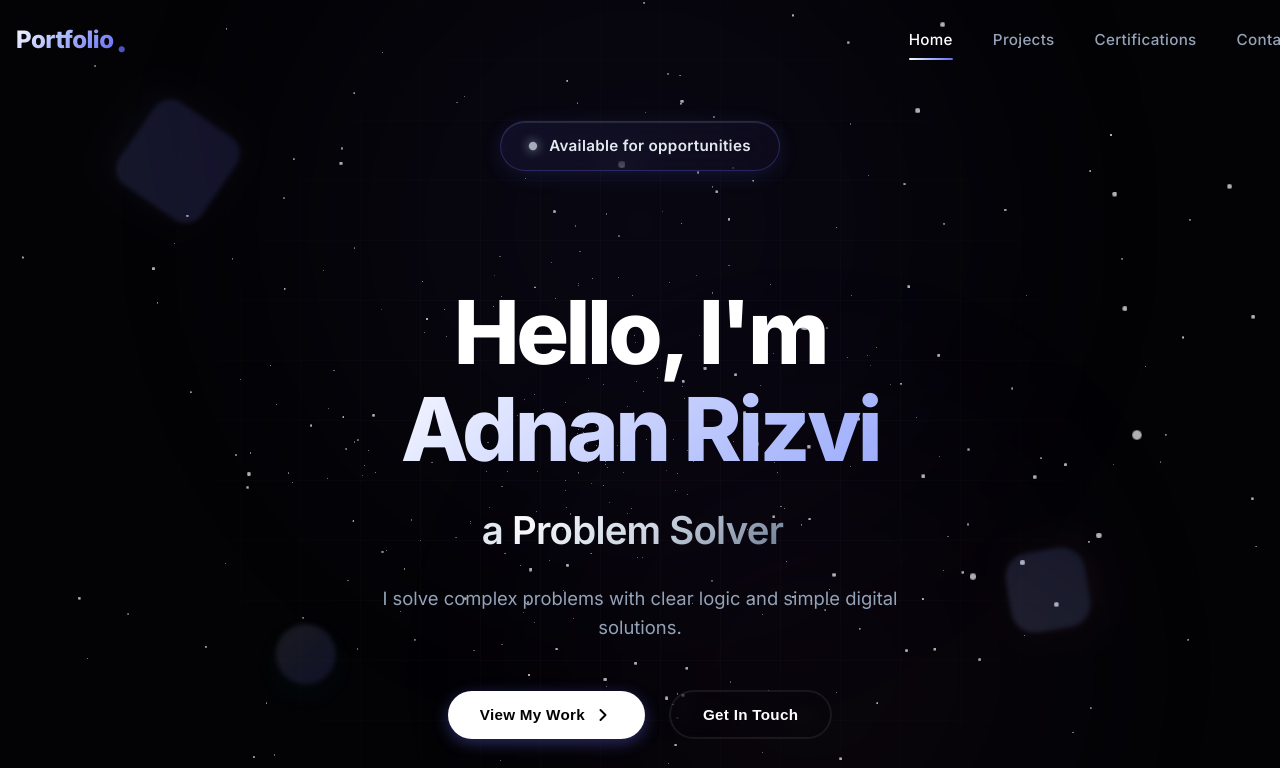
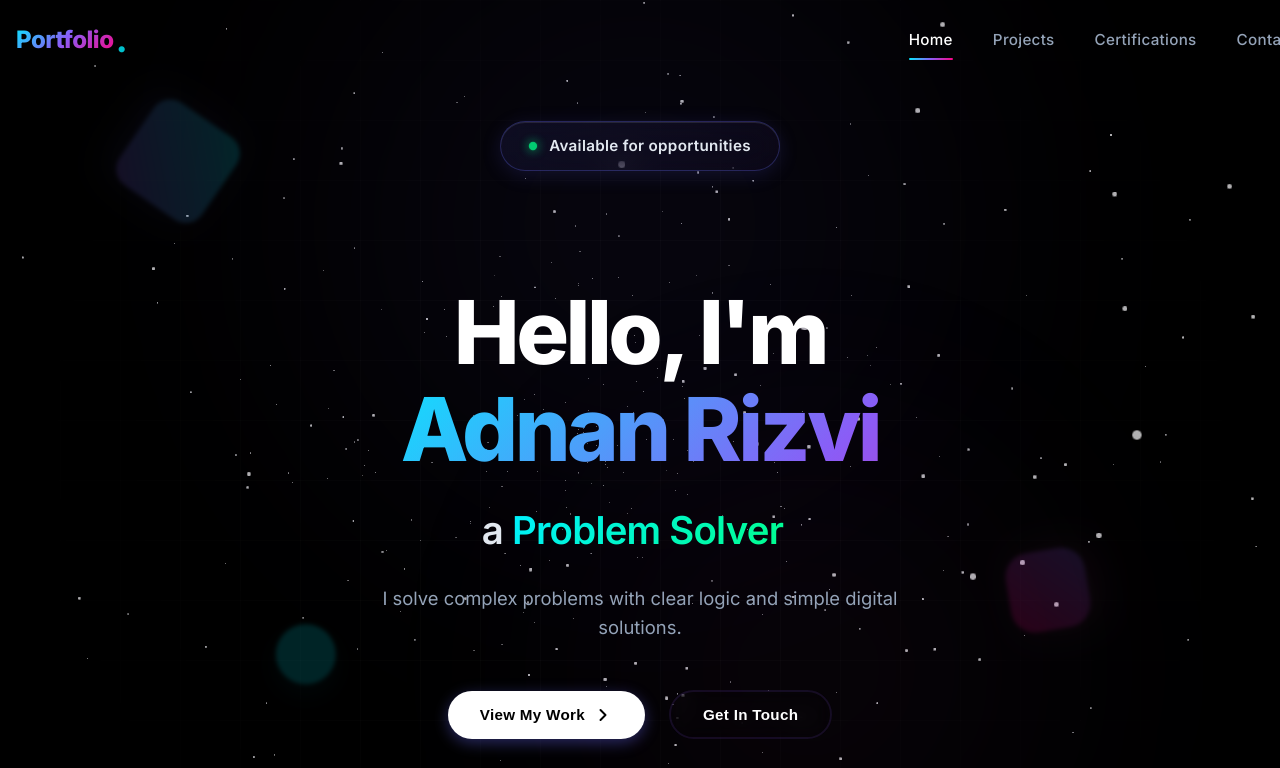
Before and after one commit to adnan275/portfolio, a React (Vite) app: page / in a window 1280 px wide. Shown: the top 768 px of the page. Built offline with nearby package versions, Linux system fonts and the light colour scheme; no server answers.

Commit message:
design: upgrade to high-contrast flashy dark cyberpunk theme with neon glowing accents

```diff
--- a/src/styles/Projects.css
+++ b/src/styles/Projects.css
@@ -19,8 +19,8 @@
     right: 0;
     bottom: 0;
     background: linear-gradient(135deg,
-            rgba(99, 102, 241, 0.03) 0%,
-            rgba(139, 92, 246, 0.03) 100%);
+            rgba(0, 240, 255, 0.04) 0%,
+            rgba(139, 92, 246, 0.04) 100%);
     opacity: 0;
     transition: opacity 0.4s ease;
     pointer-events: none;
@@ -33,9 +33,9 @@
 
 .project-card:hover {
     box-shadow:
-        0 20px 40px rgba(0, 0, 0, 0.4),
+        0 20px 40px rgba(0, 0, 0, 0.6),
         0 0 0 1px var(--border-medium),
-        0 8px 16px rgba(99, 102, 241, 0.15);
+        0 8px 24px rgba(0, 240, 255, 0.12);
 }
 
 .card-image {
@@ -60,6 +60,7 @@
     opacity: 0;
     transition: opacity 0.4s ease;
     pointer-events: none;
+    z-index: 2;
 }
 
 .project-card:hover .card-image::after {
@@ -84,7 +85,7 @@
     inset: 0;
     background: linear-gradient(90deg,
             var(--bg-tertiary) 25%,
-            rgba(99, 102, 241, 0.08) 50%,
+            rgba(0, 240, 255, 0.08) 50%,
             var(--bg-tertiary) 75%);
     background-size: 200% 100%;
     animation: shimmer 1.6s infinite ease-in-out;
@@ -162,9 +163,9 @@
     font-weight: 600;
     border-radius: 100px;
     background: linear-gradient(135deg,
-            rgba(99, 102, 241, 0.08) 0%,
+            rgba(0, 240, 255, 0.08) 0%,
             rgba(139, 92, 246, 0.05) 100%);
-    border: 1px solid rgba(99, 102, 241, 0.2);
+    border: 1px solid rgba(0, 240, 255, 0.2);
     color: var(--text-accent);
     transition: all 0.3s cubic-bezier(0.22, 0.61, 0.36, 1);
     letter-spacing: 0.02em;
@@ -195,7 +196,7 @@
     border-color: transparent;
     color: white;
     transform: translateY(-2px);
-    box-shadow: 0 4px 12px rgba(99, 102, 241, 0.3);
+    box-shadow: 0 4px 12px rgba(0, 240, 255, 0.35);
 }
 
 .card-actions {
--- a/src/styles/variables.css
+++ b/src/styles/variables.css
@@ -1,31 +1,31 @@
 :root {
-    --bg-primary: #030305;
-    --bg-secondary: #08080b;
-    --bg-tertiary: #101014;
-    --bg-elevated: #16161c;
+    --bg-primary: #000000;
+    --bg-secondary: #050508;
+    --bg-tertiary: #0b0b0f;
+    --bg-elevated: #111116;
 
     --text-primary: #ffffff;
     --text-secondary: #94a3b8;
     --text-accent: #e2e8f0;
-    --text-muted: #64748b;
+    --text-muted: #4b5563;
 
-    --accent-primary: #6366f1;
-    --accent-secondary: #818cf8;
-    --accent-tertiary: #a5b4fc;
-    --accent-cyan: #94a3b8;
-    --accent-emerald: #cbd5e1;
-    --accent-amber: #e2e8f0;
-    --accent-glow: rgba(99, 102, 241, 0.15);
+    --accent-primary: #00f0ff;
+    --accent-secondary: #8b5cf6;
+    --accent-tertiary: #ff007f;
+    --accent-cyan: #00f0ff;
+    --accent-emerald: #00ff87;
+    --accent-amber: #ff7b00;
+    --accent-glow: rgba(0, 240, 255, 0.4);
 
-    --gradient-main: linear-gradient(135deg, #ffffff 0%, #a5b4fc 50%, #6366f1 100%);
-    --gradient-neon: linear-gradient(135deg, #ffffff 0%, #cbd5e1 50%, #64748b 100%);
-    --gradient-sunset: linear-gradient(135deg, #ffffff 0%, #e2e8f0 50%, #475569 100%);
-    --gradient-emerald: linear-gradient(135deg, #ffffff 0%, #f1f5f9 50%, #94a3b8 100%);
+    --gradient-main: linear-gradient(135deg, #00f0ff 0%, #8b5cf6 50%, #ff007f 100%);
+    --gradient-neon: linear-gradient(135deg, #00f0ff 0%, #00ff87 100%);
+    --gradient-sunset: linear-gradient(135deg, #ff007f 0%, #ff7b00 100%);
+    --gradient-emerald: linear-gradient(135deg, #00ff87 0%, #60a5fa 100%);
 
-    --gradient-glass: linear-gradient(180deg, rgba(255, 255, 255, 0.03) 0%, rgba(255, 255, 255, 0.01) 100%);
-    --gradient-glass-hover: linear-gradient(180deg, rgba(255, 255, 255, 0.06) 0%, rgba(255, 255, 255, 0.02) 100%);
-    --gradient-dark: linear-gradient(180deg, #030305 0%, #08080b 100%);
-    --gradient-radial-glow: radial-gradient(circle at center, rgba(99, 102, 241, 0.06) 0%, transparent 75%);
+    --gradient-glass: linear-gradient(180deg, rgba(255, 255, 255, 0.05) 0%, rgba(255, 255, 255, 0.01) 100%);
+    --gradient-glass-hover: linear-gradient(180deg, rgba(255, 255, 255, 0.08) 0%, rgba(255, 255, 255, 0.03) 100%);
+    --gradient-dark: linear-gradient(180deg, #000000 0%, #050508 100%);
+    --gradient-radial-glow: radial-gradient(circle at center, rgba(139, 92, 246, 0.15) 0%, transparent 65%);
 
     --spacing-xs: 0.5rem;
     --spacing-sm: 1rem;
@@ -47,15 +47,15 @@
     --shadow-lg: 0 20px 25px -5px rgba(0, 0, 0, 0.5);
     --shadow-xl: 0 25px 50px -12px rgba(0, 0, 0, 0.6);
 
-    --shadow-glow: 0 0 20px rgba(99, 102, 241, 0.06);
-    --shadow-glow-lg: 0 0 40px rgba(99, 102, 241, 0.12);
-    --shadow-glow-purple: 0 0 30px rgba(129, 140, 248, 0.06);
-    --shadow-glow-pink: 0 0 30px rgba(99, 102, 241, 0.06);
-    --shadow-glow-cyan: 0 0 30px rgba(255, 255, 255, 0.06);
+    --shadow-glow: 0 0 25px rgba(0, 240, 255, 0.2);
+    --shadow-glow-lg: 0 0 50px rgba(139, 92, 246, 0.3);
+    --shadow-glow-purple: 0 0 30px rgba(139, 92, 246, 0.25);
+    --shadow-glow-pink: 0 0 30px rgba(255, 0, 127, 0.25);
+    --shadow-glow-cyan: 0 0 30px rgba(0, 240, 255, 0.25);
 
-    --border-light: rgba(255, 255, 255, 0.04);
-    --border-medium: rgba(255, 255, 255, 0.08);
-    --border-accent: rgba(99, 102, 241, 0.15);
+    --border-light: rgba(0, 240, 255, 0.06);
+    --border-medium: rgba(139, 92, 246, 0.12);
+    --border-accent: rgba(0, 240, 255, 0.25);
 
     --transition-fast: 0.2s cubic-bezier(0.4, 0, 0.2, 1);
     --transition-smooth: 0.4s cubic-bezier(0.4, 0, 0.2, 1);
```
